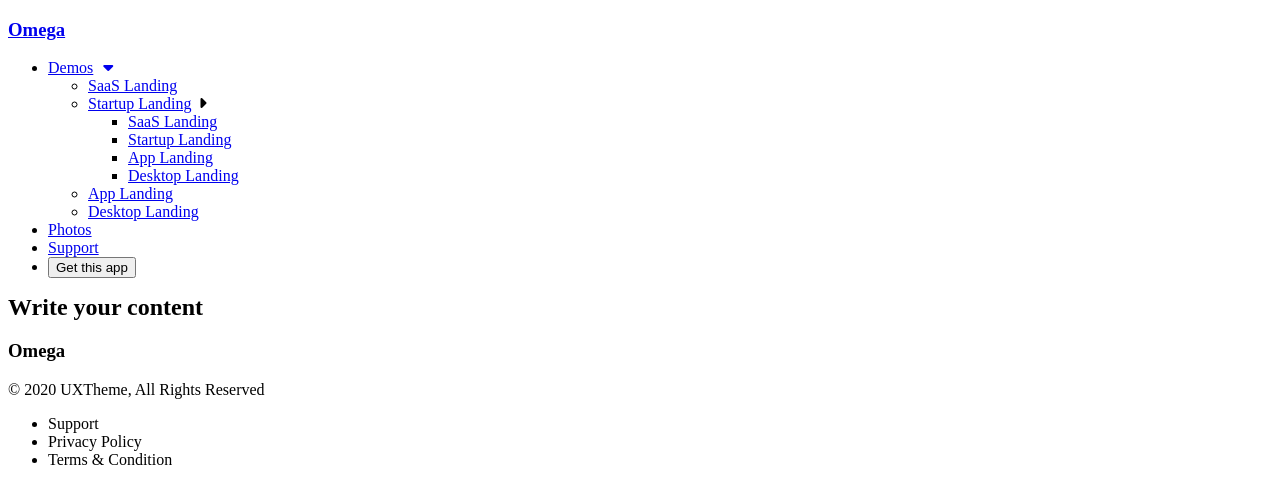
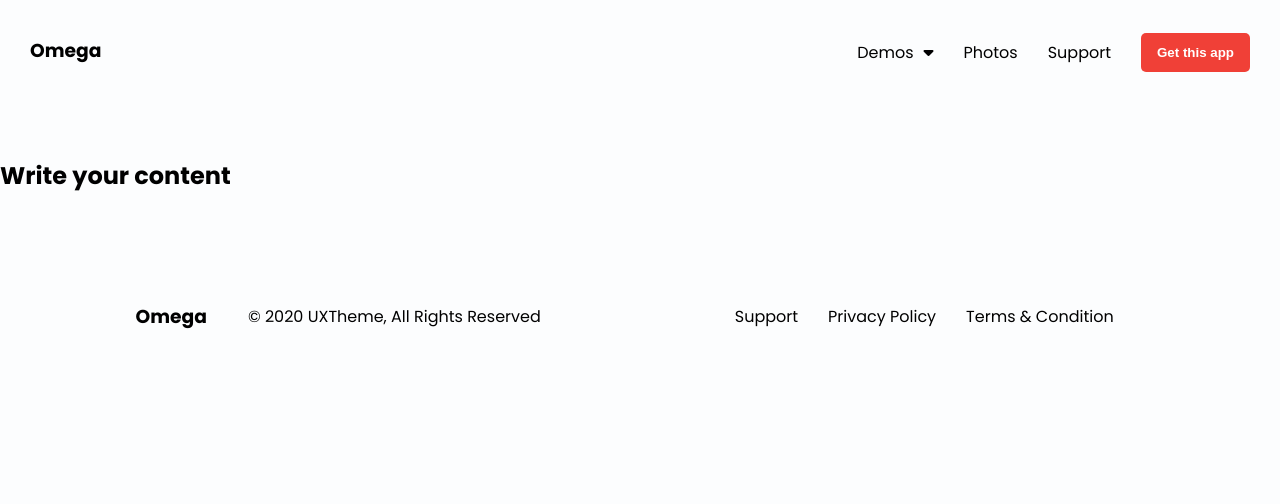
Before and after one commit to masudbhai05/omega, a plain HTML site: page html/Support.html in a window 1280 px wide. Drawn offline with Linux system fonts and the light colour scheme; files that its build step writes are made by us from their sources; the site is published under a folder, as on GitHub Pages, so addresses that start at the root find nothing.

Commit message:
Last updated

```diff
--- a/html/Support.html
+++ b/html/Support.html
@@ -4,7 +4,7 @@
 <head>
     <meta charset="UTF-8">
     <meta name="viewport" content="width=device-width, initial-scale=1.0">
-    <link rel="stylesheet" href="/style.css">
+    <link rel="stylesheet" href="./style.css">
     <script src="https://kit.fontawesome.com/d7b7563d24.js" crossorigin="anonymous"></script>
     <title>Photos</title>
 </head>
--- a/html/photos.html
+++ b/html/photos.html
@@ -4,7 +4,7 @@
 <head>
     <meta charset="UTF-8">
     <meta name="viewport" content="width=device-width, initial-scale=1.0">
-    <link rel="stylesheet" href="/style.css">
+    <link rel="stylesheet" href="./style.css">
     <script src="https://kit.fontawesome.com/d7b7563d24.js" crossorigin="anonymous"></script>
     <title>Photos</title>
 </head>
```
Also changed, not shown: index.html (+1 -1 lines).
